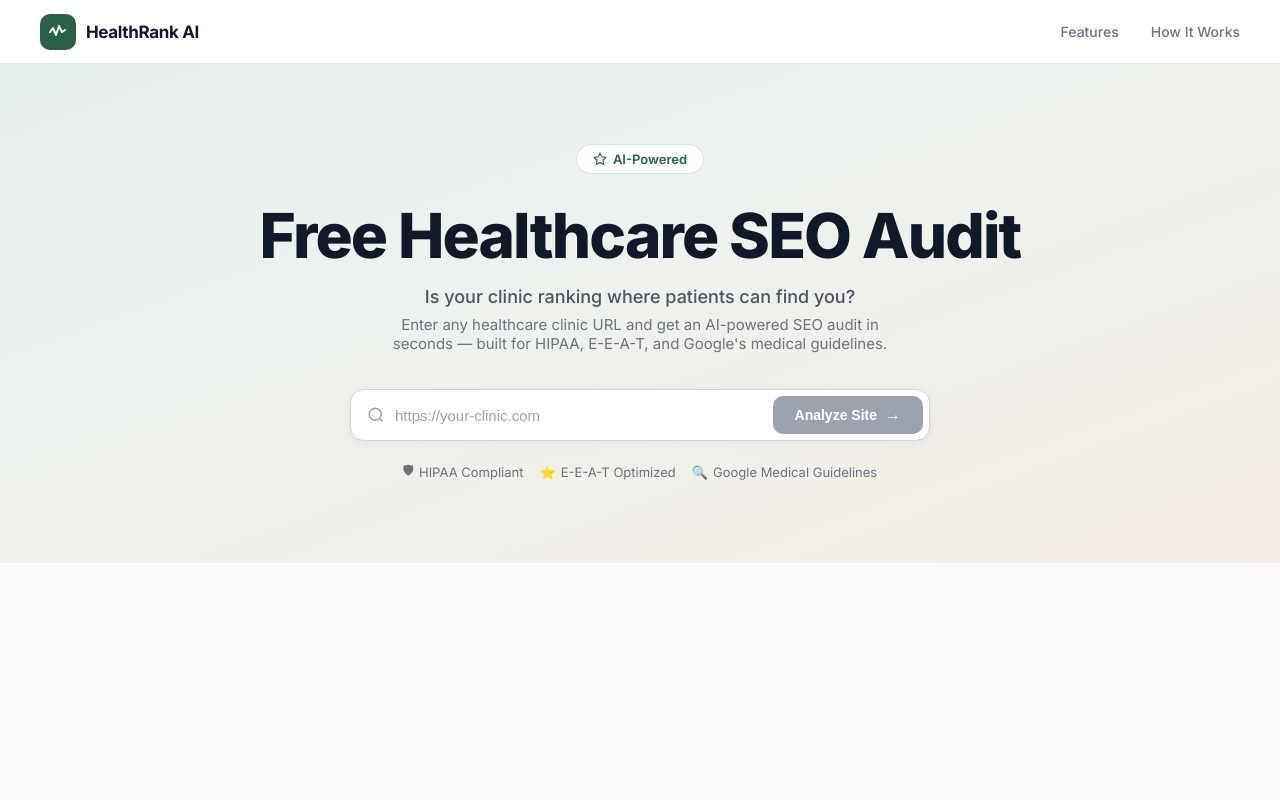
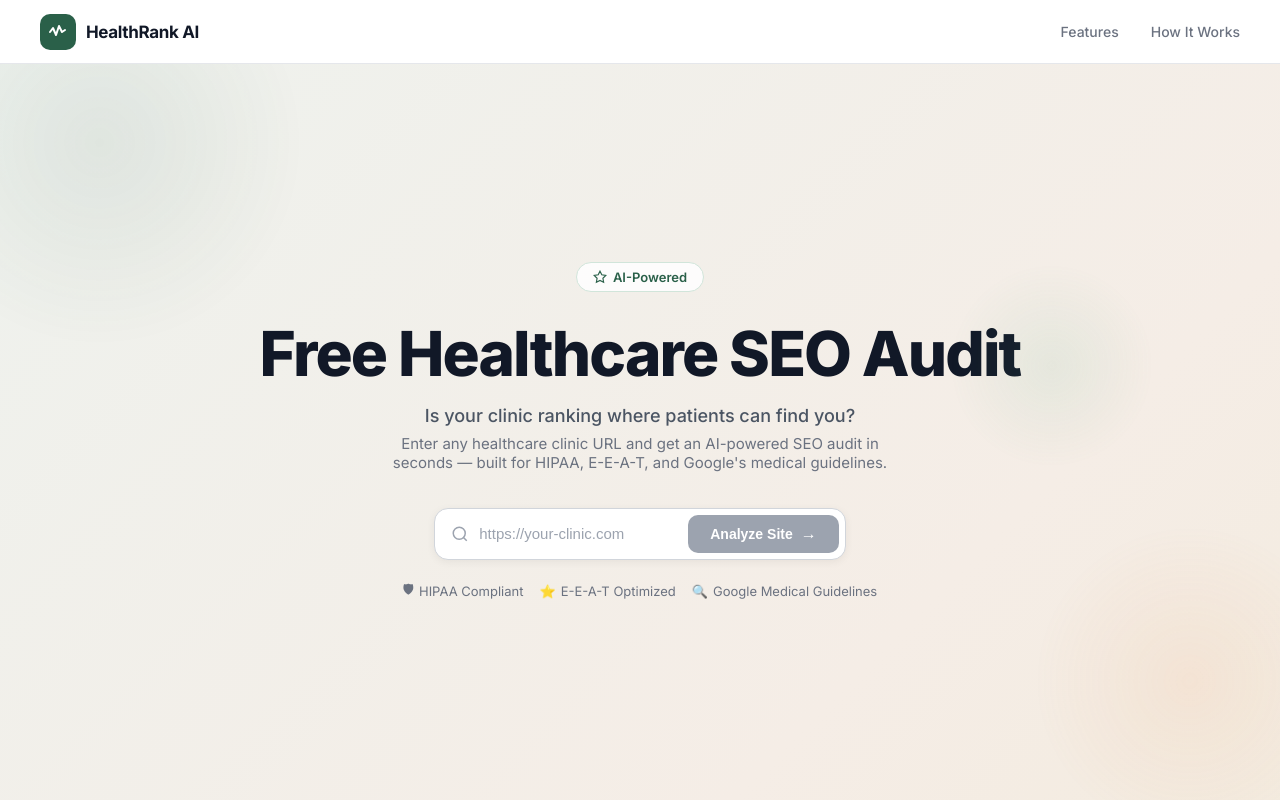
Before and after one commit to SapnaVibhaker/healthrank-ai, a React (Vite) app: page / in a window 1280 px wide. Built offline with nearby package versions, Linux system fonts and the light colour scheme.

Commit message:
fix: full-viewport hero with animated gradient and floating orbs

```diff
--- a/src/App.jsx
+++ b/src/App.jsx
@@ -105,10 +105,24 @@ export default function App() {
         * { box-sizing: border-box; margin: 0; padding: 0; }
         @keyframes fadeUp { from { opacity: 0; transform: translateY(16px); } to { opacity: 1; transform: translateY(0); } }
         @keyframes spin { to { transform: rotate(360deg); } }
+        @keyframes gradientShift {
+          0%   { background-position: 0% 50%; }
+          50%  { background-position: 100% 50%; }
+          100% { background-position: 0% 50%; }
+        }
+        @keyframes floatOrb {
+          0%, 100% { transform: translateY(0px) scale(1); }
+          50%       { transform: translateY(-30px) scale(1.05); }
+        }
         input::placeholder { color: #9ca3af; }
         input:focus { outline: none; box-shadow: 0 0 0 3px rgba(42,96,73,0.15); border-color: #2a6049 !important; }
         button:hover:not(:disabled) { opacity: 0.92; transform: translateY(-1px); }
         button { transition: all 0.15s ease; }
+        .hero-section {
+          background: linear-gradient(135deg, #d4e8dc 0%, #e8f0ec 25%, #eef2ee 50%, #f5ede6 75%, #f0e8d4 100%);
+          background-size: 300% 300%;
+          animation: gradientShift 10s ease infinite;
+        }
       `}</style>
 
       {/* Nav */}
@@ -131,12 +145,24 @@ export default function App() {
       </nav>
 
       {/* Hero */}
-      <div style={{
-        background: "linear-gradient(160deg, #e8f0ec 0%, #eef2ee 40%, #f5ede6 100%)",
-        padding: result ? "48px 24px 48px" : "80px 24px 80px",
+      <div className="hero-section" style={{
+        minHeight: result ? "auto" : "calc(100vh - 64px)",
+        display: "flex",
+        flexDirection: "column",
+        alignItems: "center",
+        justifyContent: "center",
+        padding: result ? "48px 24px" : "80px 24px",
         textAlign: "center",
-        transition: "padding 0.4s ease",
+        position: "relative",
+        overflow: "hidden",
+        transition: "min-height 0.4s ease",
       }}>
+        {/* Decorative orbs */}
+        {!result && (<>
+          <div style={{ position: "absolute", width: 400, height: 400, borderRadius: "50%", background: "radial-gradient(circle, rgba(42,96,73,0.08) 0%, transparent 70%)", top: "-100px", left: "-100px", animation: "floatOrb 8s ease-in-out infinite", pointerEvents: "none" }} />
+          <div style={{ position: "absolute", width: 300, height: 300, borderRadius: "50%", background: "radial-gradient(circle, rgba(245,160,100,0.1) 0%, transparent 70%)", bottom: "-60px", right: "-60px", animation: "floatOrb 10s ease-in-out infinite reverse", pointerEvents: "none" }} />
+          <div style={{ position: "absolute", width: 200, height: 200, borderRadius: "50%", background: "radial-gradient(circle, rgba(100,180,140,0.1) 0%, transparent 70%)", top: "30%", right: "10%", animation: "floatOrb 12s ease-in-out infinite 2s", pointerEvents: "none" }} />
+        </>)}
         {!result && (
           <>
             <div style={{ display: "inline-flex", alignItems: "center", gap: 6, background: "rgba(255,255,255,0.85)", border: "1px solid #d1e5da", borderRadius: 99, padding: "6px 16px", fontSize: 13, color: "#2a6049", fontWeight: 600, marginBottom: 28 }}>
```
